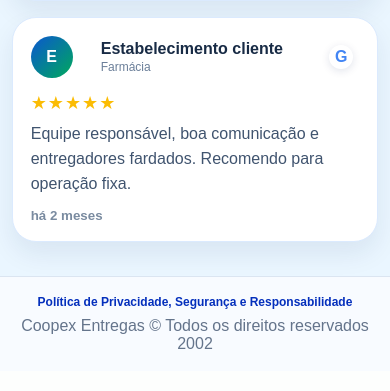
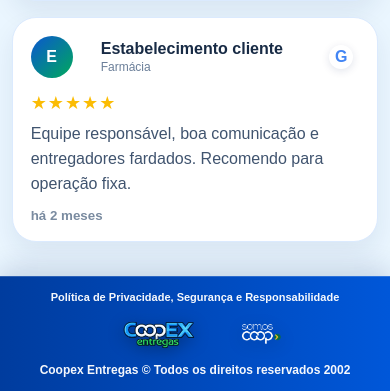
Before and after one commit to thalesalcantara/coopex-site, a Flask app: page / in a window 390 px wide. Shown: the part 1573-1964 px from the top of the page. Before the commit the page ends 1922 px from the top, so only its background shows below. Run offline with Flask 3, Linux system fonts and the light colour scheme; data comes from the database, SQL or seed files in the repository.

Commit message:
Update index.html

```diff
--- a/templates/index.html
+++ b/templates/index.html
@@ -428,20 +428,89 @@
     </div>
   </div>
 
-  <footer>
-    <div class="container footer-grid">
-      <div style="display:flex; gap:14px; align-items:center; flex-wrap:wrap;">
-        <a href="{{ url_for('politica_privacidade') }}" style="color:#042FBC; font-weight:800; font-size:12px;">
-          Política de Privacidade, Segurança e Responsabilidade
-        </a>
+  <footer class="footer-royal">
+    <div class="container footer-royal-grid">
+      <a class="footer-policy" href="{{ url_for('politica_privacidade') }}">
+        Política de Privacidade, Segurança e Responsabilidade
+      </a>
+
+      <div class="footer-logos">
+        <img class="footer-logo-coopex" src="{{ url_for('static', filename='img/coopex-nome-entregas.png') }}" alt="COOPEX Entregas">
+        <img class="footer-logo-somos" src="{{ url_for('static', filename='img/somos-coop.png') }}" alt="Somos Coop">
       </div>
-      <span>Coopex Entregas © Todos os direitos reservados 2002</span>
+
+      <span class="footer-copy">Coopex Entregas © Todos os direitos reservados 2002</span>
     </div>
   </footer>
 
   <script src="{{ url_for('static', filename='site.js') }}"></script>
 
   <style>
+
+
+    .footer-royal{
+      background:linear-gradient(90deg,#003c9e,#0057d9);
+      color:#fff;
+      border-top:1px solid rgba(255,255,255,.18);
+      padding:14px 0;
+      box-shadow:0 -8px 24px rgba(3,37,92,.16);
+    }
+
+    .footer-royal-grid{
+      display:grid;
+      grid-template-columns:1fr auto 1fr;
+      align-items:center;
+      gap:18px;
+      min-height:54px;
+    }
+
+    .footer-policy{
+      justify-self:start;
+      color:#fff;
+      font-weight:800;
+      font-size:12px;
+      text-align:left;
+      line-height:1.25;
+      opacity:.96;
+    }
+
+    .footer-policy:hover{
+      text-decoration:underline;
+    }
+
+    .footer-logos{
+      justify-self:center;
+      display:flex;
+      align-items:center;
+      justify-content:center;
+      gap:16px;
+    }
+
+    .footer-logo-somos{
+      height:34px;
+      width:auto;
+      object-fit:contain;
+      display:block;
+      filter:drop-shadow(0 3px 8px rgba(0,0,0,.22));
+    }
+
+    .footer-logo-coopex{
+      height:42px;
+      width:auto;
+      object-fit:contain;
+      display:block;
+      filter:drop-shadow(0 4px 8px rgba(0,0,0,.28));
+    }
+
+    .footer-copy{
+      justify-self:end;
+      color:#fff;
+      font-size:13px;
+      font-weight:700;
+      text-align:right;
+      white-space:nowrap;
+      opacity:.96;
+    }
 
     .selo-utilidade-box{
       margin-top:22px;
@@ -594,6 +663,42 @@
     }
 
     @media(max-width:760px){
+
+      .footer-royal-grid{
+        grid-template-columns:1fr;
+        justify-items:center;
+        text-align:center;
+        gap:10px;
+      }
+
+      .footer-policy{
+        justify-self:center;
+        text-align:center;
+        font-size:11px;
+      }
+
+      .footer-logos{
+        justify-self:center;
+        justify-content:center;
+        min-width:0;
+      }
+
+      .footer-logo-somos{
+        height:30px;
+      }
+
+      .footer-logo-coopex{
+        height:38px;
+      }
+
+      .footer-copy{
+        justify-self:center;
+        text-align:center;
+        white-space:normal;
+        font-size:12px;
+      }
+
+
       .selo-utilidade-box{
         align-items:flex-start;
         padding:12px;
```
